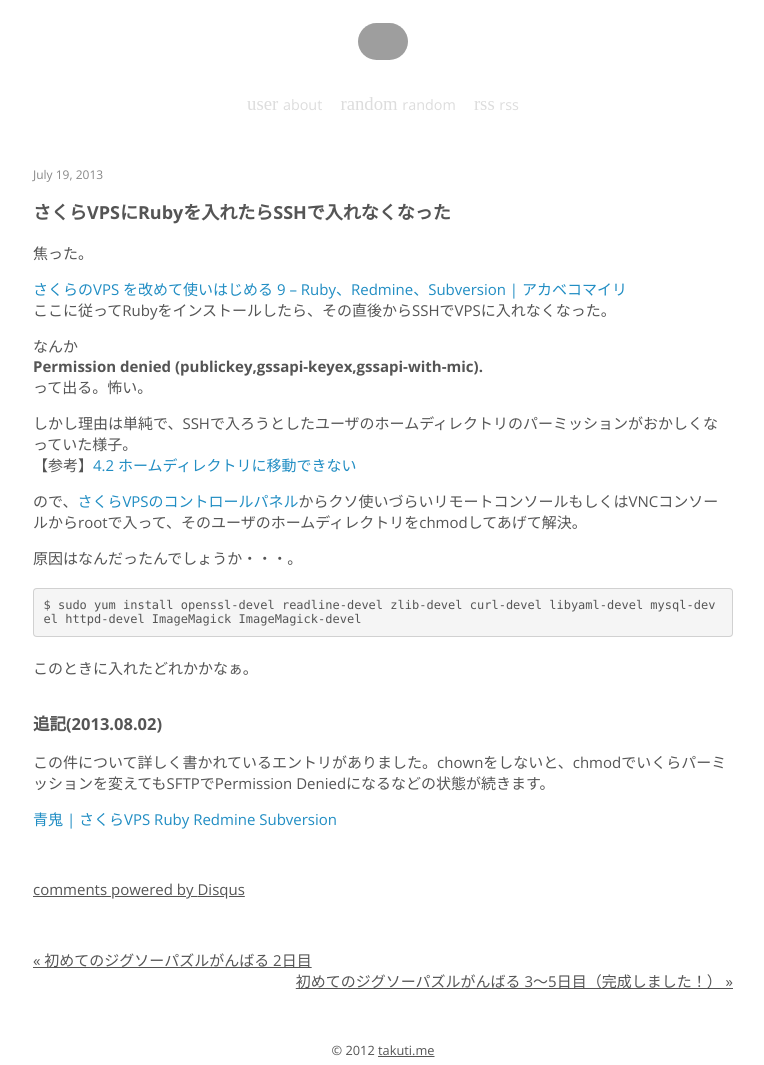
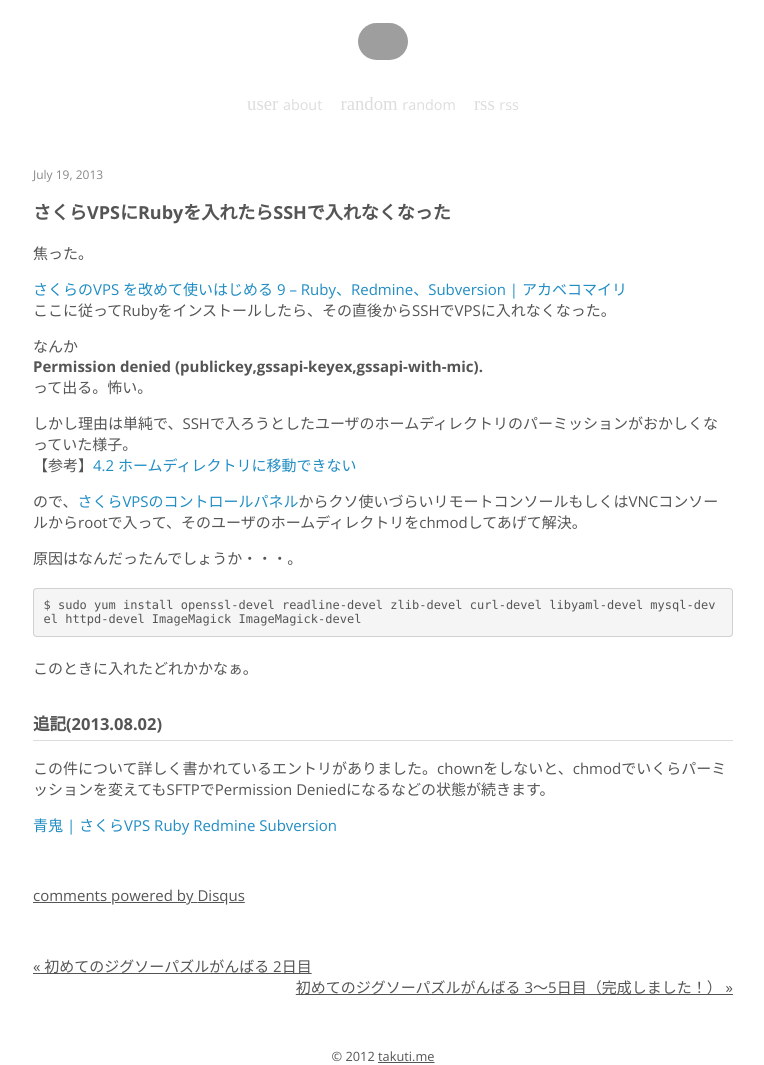
Before and after one commit to takuti/old.blog.takuti.me, a Jekyll site: the page built from _posts/2013-07-19-sakura-vps-ssh-permission.html, in a window 1280 px wide. Shown: the whole page, without its empty margins (257-1021 px from the left). Built offline with Jekyll 4.4.1, drawn with Linux system fonts in a browser that asks for light colours; nearby versions of some CDN libraries; some web fonts are replaced; Markdown is read by kramdown in place of the engine named in the settings; comment, search, counter and statistics services are not loaded; grey boxes are pictures that could not be loaded.

Commit message:
[mod] style: figure align, h3 style

```diff
--- a/_config.yml
+++ b/_config.yml
@@ -4,8 +4,8 @@
 
 baseurl: http://blog.takuti.me
 
-#markdown: redcarpet
-markdown: CustomizedMarkdownParser
+markdown: redcarpet
+#markdown: CustomizedMarkdownParser
 redcarpet:
   extensions: [tables,autolink,strikethrough]
 highlighter: nil # not use pygments because of using google-code-prettify
--- a/_plugins/twitter.rb
+++ b/_plugins/twitter.rb
@@ -1,6 +1,7 @@
 require 'open-uri'
 require 'json'
 
+=begin
 def sub_twitter_url(content)
   content.scan(/(https?:\/\/twitter\.com\/[a-zA-Z0-9_]+\/status\/([0-9]+)\/?)/).each { |url, id|
     json = open("https://api.twitter.com/1/statuses/oembed.json?id=#{id}").read
@@ -38,3 +39,4 @@
     end
   end
 end
+=end
--- a/css/style.scss
+++ b/css/style.scss
@@ -61,10 +61,12 @@
     h3 {
       font-size: 1.1em;
       margin: 2em 0 1em 0;
+      padding-bottom: 5px;
+      border-bottom: 1px solid $sub-sub-sub-color;
     }
     img {
       display: block;
-      margin: 0 auto;
+      margin: .5em 0;
     }
     table {
       margin: 0 auto;
```
